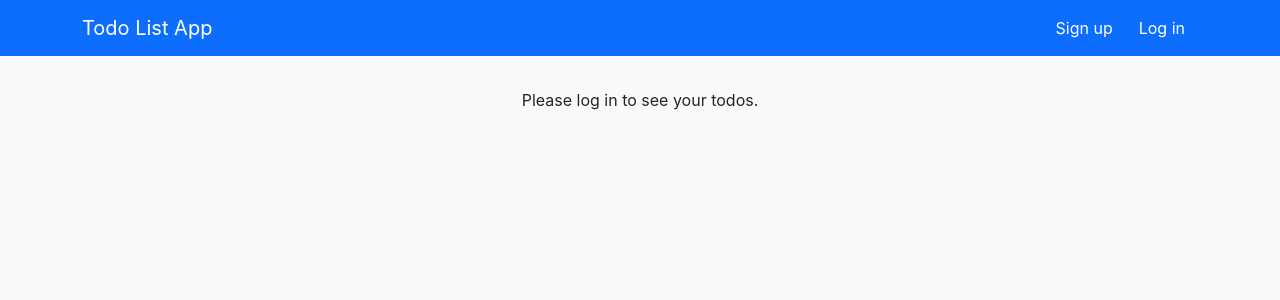
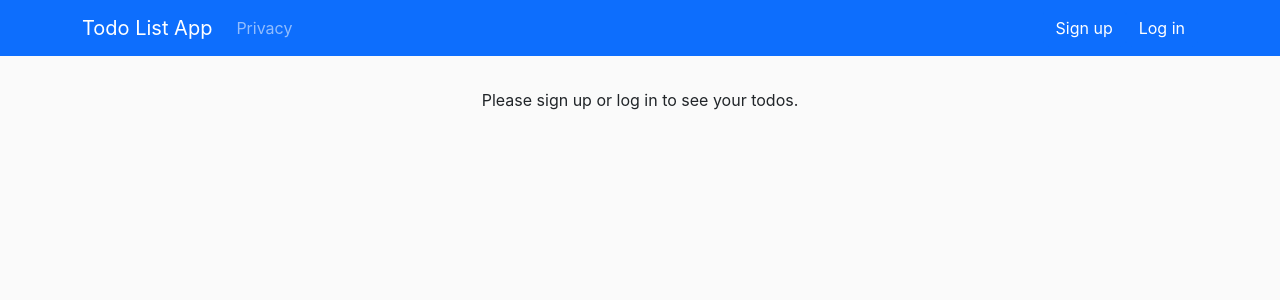
Before and after one commit to jangel01/MERN-Todo-List-App, a React (Create React App) app in the folder frontend/: page / in a window 1280 px wide. Shown: the top 300 px of the page. Built offline with nearby package versions, Linux system fonts and the light colour scheme; no server answers.

Commit message:
add react router

```diff
--- a/frontend/package.json
+++ b/frontend/package.json
@@ -17,6 +17,7 @@
     "react-dom": "^18.2.0",
     "react-hook-form": "^7.49.2",
     "react-icons": "^4.12.0",
+    "react-router-dom": "^6.21.3",
     "react-scripts": "5.0.1",
     "react-toastify": "^10.0.1",
     "typescript": "^4.9.5",
--- a/frontend/src/App.tsx
+++ b/frontend/src/App.tsx
@@ -1,15 +1,17 @@
-import { Container } from 'react-bootstrap';
+import { useEffect, useState } from 'react';
 import { ToastContainer } from 'react-toastify';
 import 'react-toastify/dist/ReactToastify.css';
+import LoginModal from './components/LoginModal';
 import NavBar from './components/NavBar';
-import appStyles from './styles/App.module.css';
-import { useEffect, useState } from 'react';
+import SignUpModal from './components/SignUpModal';
 import { User as UserModel } from './models/user';
 import * as UsersApi from "./network/users_api";
-import SignUpModal from './components/SignUpModal';
-import LoginModal from './components/LoginModal';
-import TodosPageLoggedInView from './components/TodosPageLoggedInView';
-import TodosPageLoggedOutView from './components/TodosPageLoggedOutView';
+import { BrowserRouter, Route, Routes } from 'react-router-dom';
+import { Container } from 'react-bootstrap';
+import TodosPage from './pages/TodosPage';
+import PrivacyPage from './pages/PrivacyPage';
+import NotFoundPage from './pages/NotFoundPage';
+import appStyles from './styles/App.module.css';
 
 function App() {
   const [loggedInUser, setLoggedInUser] = useState<UserModel | null>(null);
@@ -31,6 +33,7 @@ function App() {
   }, []);
 
   return (
+    <BrowserRouter>
       <div>
         {showSignUpModal &&
           <SignUpModal
@@ -60,14 +63,15 @@ function App() {
           onLogoutSuccessful={() => setLoggedInUser(null)} />
 
         <Container className={appStyles.pageContainer}>
-        {loggedInUser ?
-          <TodosPageLoggedInView />
-          :
-          <TodosPageLoggedOutView />
-        }
+          <Routes>
+            <Route path='/' element={<TodosPage loggedInUser={loggedInUser} />} />
+            <Route path='/privacy' element ={<PrivacyPage/>}/>
+            <Route path='/*' element={<NotFoundPage/>}/>
+          </Routes>
         </Container>
         <ToastContainer position='top-center' />
       </div>
+    </BrowserRouter>
   );
 };
 
--- a/frontend/src/components/NavBar.tsx
+++ b/frontend/src/components/NavBar.tsx
@@ -1,7 +1,8 @@
 import { Container, Nav, Navbar } from "react-bootstrap";
-import { User as UserModel} from "../models/user";
+import { User as UserModel } from "../models/user";
 import NavBarLoggedInView from "./NavBarLoggedInView";
 import NavBarLoggedOutView from "./NavBarLoggedOutView";
+import { Link } from "react-router-dom";
 
 interface NavBarProps {
     loggedInUser: UserModel | null,
@@ -10,26 +11,32 @@ interface NavBarProps {
     onLogoutSuccessful: () => void,
 }
 
-const NavBar = ({loggedInUser, onSignUpClicked, onLoginClicked, onLogoutSuccessful} : NavBarProps) => {
+const NavBar = ({ loggedInUser, onSignUpClicked, onLoginClicked, onLogoutSuccessful }: NavBarProps) => {
     return (
         <Navbar bg="primary" variant="dark" expand="sm" sticky="top">
             <Container>
-                <Navbar.Brand>
+                <Navbar.Brand as={Link} to='/'>
                     Todo List App
                 </Navbar.Brand>
 
-                <Navbar.Toggle aria-controls="main-navbar"/>
+                <Navbar.Toggle aria-controls="main-navbar" />
 
                 <Navbar.Collapse id="main-navbar">
+                    <Nav>
+                        <Nav.Link as={Link} to='privacy'>
+                            Privacy
+                        </Nav.Link>
+                    </Nav>
+
                     <Nav className="ms-auto">
                         {loggedInUser ?
-                        <NavBarLoggedInView user={loggedInUser} onLogoutSuccessful={onLogoutSuccessful}/>
-                        : <NavBarLoggedOutView onLoginClicked={onLoginClicked} onSignUpClicked={onSignUpClicked}/>}
+                            <NavBarLoggedInView user={loggedInUser} onLogoutSuccessful={onLogoutSuccessful} />
+                            : <NavBarLoggedOutView onLoginClicked={onLoginClicked} onSignUpClicked={onSignUpClicked} />}
                     </Nav>
                 </Navbar.Collapse>
             </Container>
         </Navbar>
-     );
+    );
 }
 
 export default NavBar;
--- a/frontend/src/components/TodosPageLoggedOutView.tsx
+++ b/frontend/src/components/TodosPageLoggedOutView.tsx
@@ -1,6 +1,6 @@
 const TodosPageLoggedOutView = () => {
     return (
-        <p>Please log in to see your todos.</p>
+        <p>Please sign up or log in to see your todos.</p>
      );
 }
 
--- /dev/null
+++ b/frontend/src/pages/NotFoundPage.tsx
@@ -0,0 +1,9 @@
+const NotFoundPage = () => {
+    return (
+        <div>
+            <p>Page not found</p>
+        </div>
+     );
+}
+
+export default NotFoundPage;
--- /dev/null
+++ b/frontend/src/pages/PrivacyPage.tsx
@@ -0,0 +1,9 @@
+const PrivacyPage = () => {
+    return (
+        <div>
+            <p>We care about your privacy. Promise.</p>
+        </div>
+     );
+}
+
+export default PrivacyPage;
--- /dev/null
+++ b/frontend/src/pages/TodosPage.tsx
@@ -0,0 +1,22 @@
+import { Container } from "react-bootstrap";
+import TodosPageLoggedInView from "../components/TodosPageLoggedInView";
+import TodosPageLoggedOutView from "../components/TodosPageLoggedOutView";
+import { User as UserModel } from "../models/user";
+
+interface TodosPageProps {
+  loggedInUser: UserModel | null
+}
+
+const TodosPage = ({ loggedInUser }: TodosPageProps) => {
+  return (
+    <Container>
+      {loggedInUser ?
+        <TodosPageLoggedInView />
+        :
+        <TodosPageLoggedOutView />
+      }
+    </Container>
+  );
+}
+
+export default TodosPage;
```
Also changed, not shown: 2 other files (tests, documents, lock files or other folders). Lines whose indentation alone changed are shown as unchanged.
